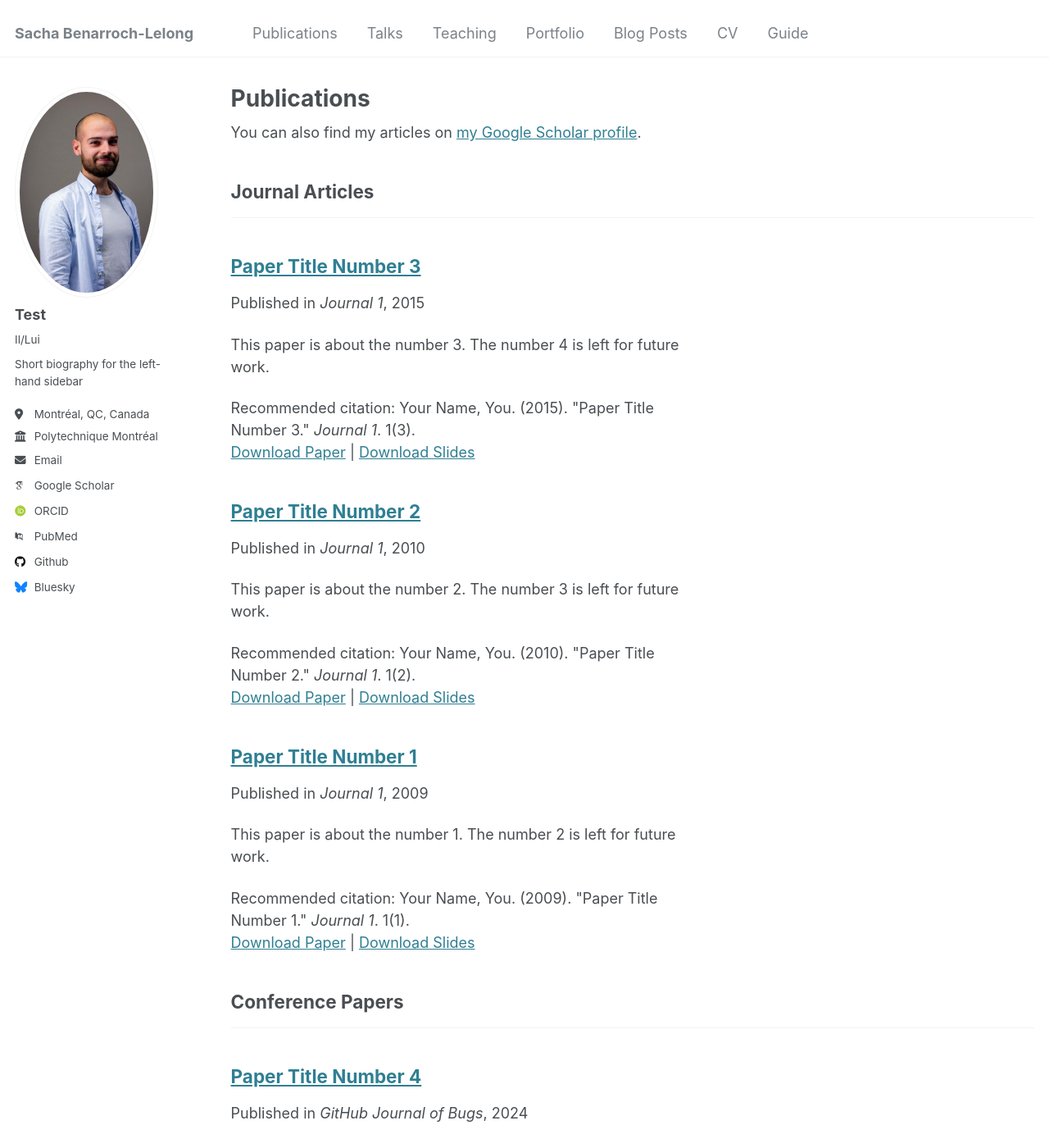
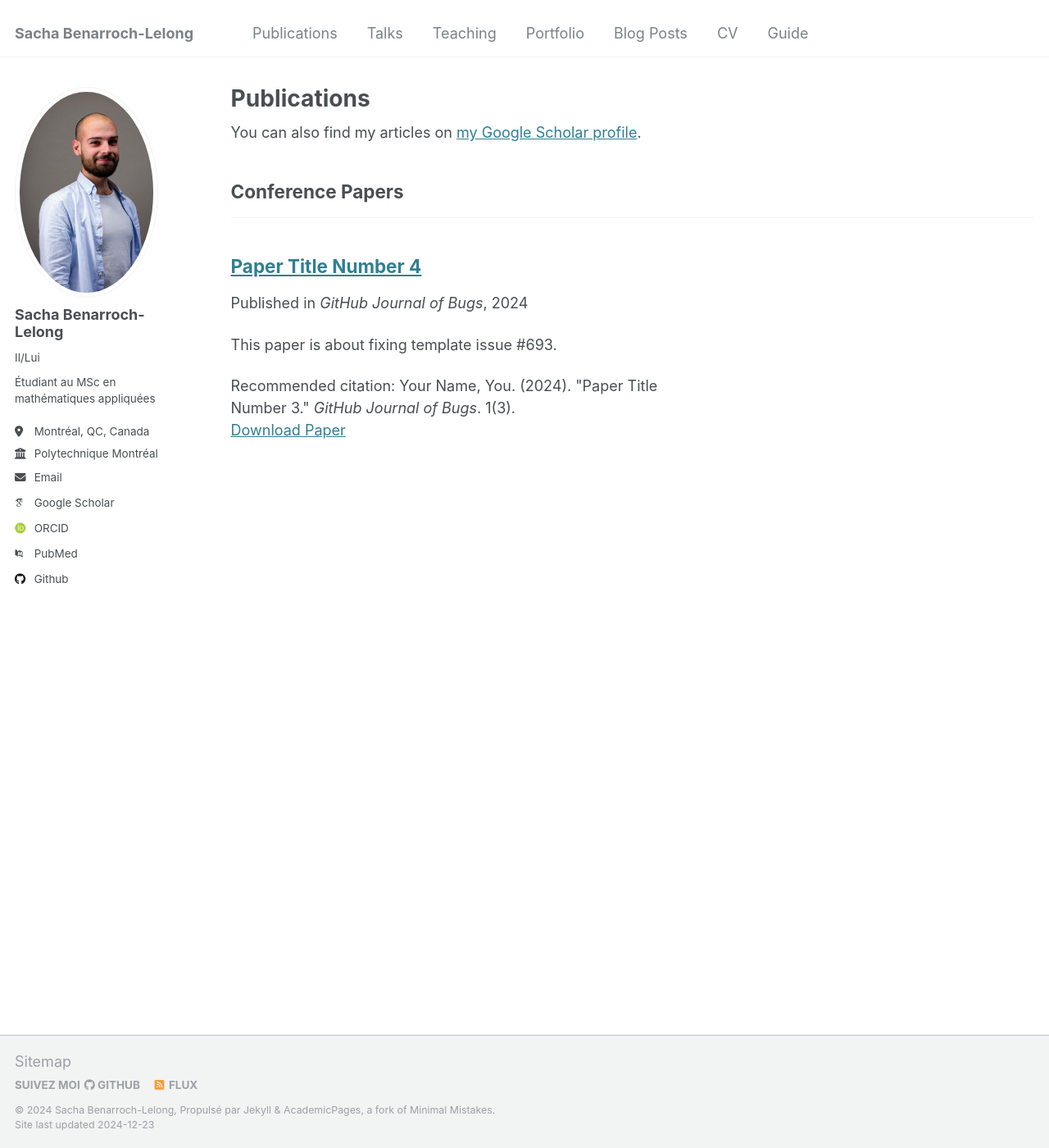
Before and after one commit to sblelong/sblelong.github.io, a Jekyll site: the page built from _pages/publications.html, in a window 1280 px wide and 1400 px high. Shown: the whole window at 82% size. Built offline with Jekyll 4.4.1, drawn with Linux system fonts in a browser that asks for light colours; some web fonts are replaced; part of the change alters nothing that is shown.

Commit message:
Update _config.yml

```diff
--- a/_config.yml
+++ b/_config.yml
@@ -14,7 +14,7 @@ name                     : &name "Sacha Benarroch-Lelong"
 description              : &description "Étudiant au MSc en mathématiques appliquées"
 url                      : https://academicpages.github.io # the base hostname & protocol for your site e.g. "https://[your GitHub username].github.io"
 baseurl                  : "" # the subpath of your site, e.g. "/blog"
-repository               : "academicpages/academicpages.github.io"
+repository               : "sblelong/sblelong.github.io"
 
 # Site Author - The following control what appear as part of the author content on the side bar.
 #               If a field is blank the icon and link will not appear, otherwise it will be shown.
@@ -22,9 +22,9 @@ repository               : "academicpages/academicpages.github.io"
 author:
   # Biographic information
   avatar           : "profile.png"
-  name             : "Test"
+  name             : "Sacha Benarroch-Lelong"
   pronouns         : "Il/Lui"
-  bio              : "Short biography for the left-hand sidebar"
+  bio              : "Étudiant au MSc en mathématiques appliquées"
   location         : "Montréal, QC, Canada"
   employer         : "Polytechnique Montréal"
   uri              : # URL
@@ -32,9 +32,9 @@ author:
 
   # Academic websites
   arxiv            : # URL - Update with the correct link to your profile
-  googlescholar    : "https://scholar.google.com/citations?user=PS_CX0AAAAAJ"
+  googlescholar    : "https://scholar.google.com/citations?user=lBvLBA4AAAAJ&hl=fr"
   impactstory      : # URL
-  orcid            : "http://orcid.org/yourorcidurl"
+  orcid            : "https://orcid.org/0009-0006-0920-153X"
   semantic         : # URL
   pubmed           : "https://www.ncbi.nlm.nih.gov/pubmed/?term=john+snow"
   researchgate     : # URL
@@ -49,7 +49,7 @@ author:
   stackoverflow    : # User number or user number and name (i.e., use "1" or "1/jeff-atwood")
 
   # Social media
-  bluesky          : "bsky.app" # Replace this with you Bluesky username
+  bluesky          : # "bsky.app" # Replace this with you Bluesky username
   facebook         : # Username
   flickr           : # Username
   foursquare       : # Username
@@ -76,10 +76,10 @@ author:
 
 # Publication Category - The following the list of publication categories and their headings
 publication_category:
-  books:
-    title: 'Books'
-  manuscripts:
-    title: 'Journal Articles'
+  # books:
+    # title: 'Books'
+  # manuscripts:
+    # title: 'Journal Articles'
   conferences:
     title: 'Conference Papers'
 
@@ -102,7 +102,7 @@ comments:
     colorscheme          : # "light" (default), "dark"
 staticman:
   allowedFields          : ['name', 'email', 'url', 'message']
-  branch                 : "gh-pages" # "master", "gh-pages"
+  branch                 : "main" # "master", "gh-pages"
   commitMessage          : "New comment."
   filename               : comment-{@timestamp}
   format                 : "yml"
```
